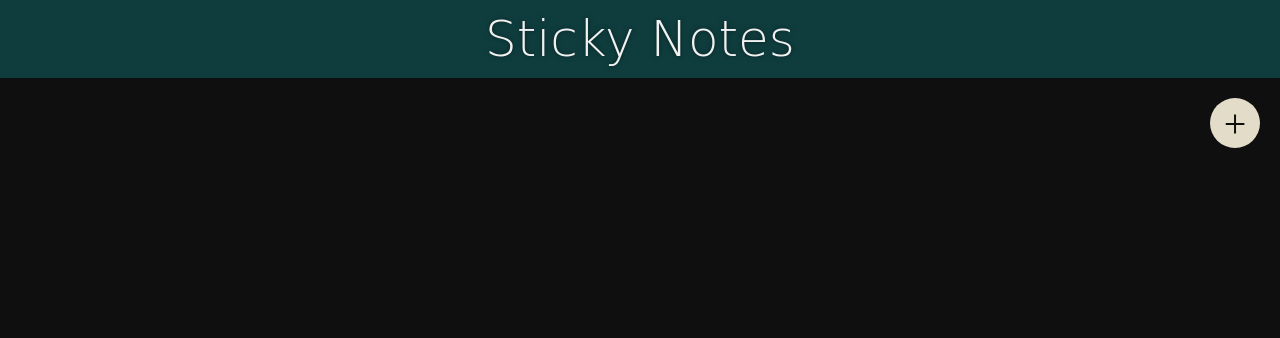
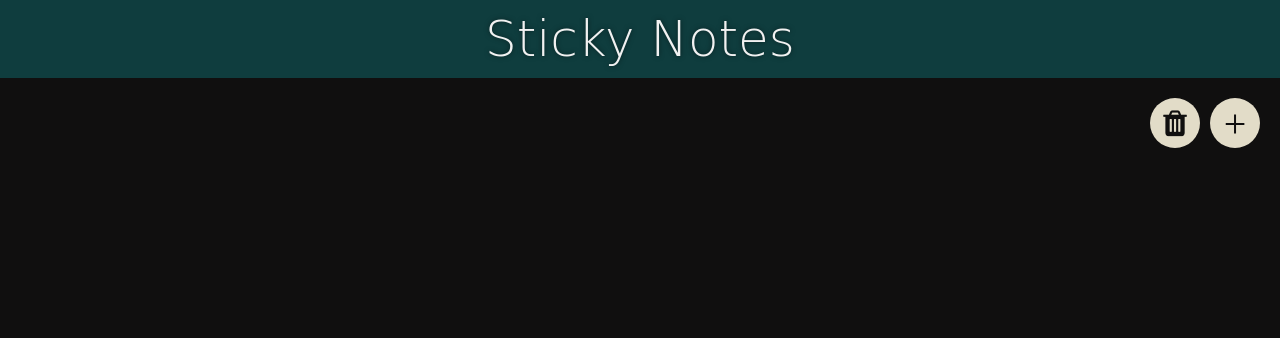
Before and after one commit to mdanyalmalik/sticky-notes, a Flask app: page / in a window 1280 px wide. Shown: the top 338 px of the page. Run offline with Flask 2, Linux system fonts and the light colour scheme; data that the repository does not hold is empty; some web fonts are replaced.

Commit message:
added clear all notes button

```diff
--- a/app.py
+++ b/app.py
@@ -54,10 +54,9 @@ def load_notes():
     return notes
 
 
-@app.route('/clear')  # temp
+@app.route('/clear')
 def session_clear():
     session.clear()
-
     return redirect('/')
 
 
--- a/static/css/base.css
+++ b/static/css/base.css
@@ -14,25 +14,28 @@ body {
     background: #100F0F;
 }
 
-.addbutton {
+.bigbutton {
     background: #E2DCC8;
     color: #100F0F;
     font-family:'Times New Roman', Times, serif;
     font-size: 40px;
     width: 50px;
     height: 50px;
+    display: flex;
+    align-items: center;
+    justify-content: center;
     border-radius: 100px;
     border: none;
     transition: all 0.2s ease-in-out;
 }
 
-.addbutton:hover {
+.bigbutton:hover {
     transform: scale(1.1);
     cursor: pointer;
     box-shadow: 0 0 5px #F1F1F1;
 }
 
-.addbutton:active {
+.bigbutton:active {
     transition: none;
     transform: scale(0.9);
     box-shadow: none;
--- a/static/css/home.css
+++ b/static/css/home.css
@@ -20,4 +20,5 @@
     display: flex;
     justify-content: right;
     margin: 20px;
+    gap: 10px;
 }
--- a/static/js/base.js
+++ b/static/js/base.js
@@ -118,5 +118,9 @@ document.addEventListener('keyup', event => {
   }
 });
 
+function clear_notes() {
+    window.location.replace("/clear");
+}
+
 
 window.onload = load_notes();
--- a/templates/base.html
+++ b/templates/base.html
@@ -5,6 +5,10 @@
     <meta http-equiv="X-UA-Compatible" content="IE=edge" />
     <meta name="viewport" content="width=device-width, initial-scale=1.0" />
     <title>Sticky Notes</title>
+    <link
+      rel="stylesheet"
+      href="https://cdnjs.cloudflare.com/ajax/libs/font-awesome/4.7.0/css/font-awesome.min.css"
+    />
     <link
       rel="stylesheet"
       href="{{ url_for('static', filename='css/base.css') }}"
--- a/templates/home.html
+++ b/templates/home.html
@@ -9,14 +9,14 @@
 </section>
 <section class="notes">
   <div class="btnrow">
-    <button
-      class="addbutton"
-      onclick="add()"
-      type="button"
-      class="btn btn-circle"
-    >
-      +
+    <button class="bigbutton" onclick="clear_notes()" type="button">
+      <i
+        class="fa fa-trash"
+        style="color: #100f0f; font-size: 30px"
+        aria-hidden="true"
+      ></i>
     </button>
+    <button class="bigbutton" onclick="add()" type="button">+</button>
   </div>
   <div class="noteslist"></div>
 </section>
```
